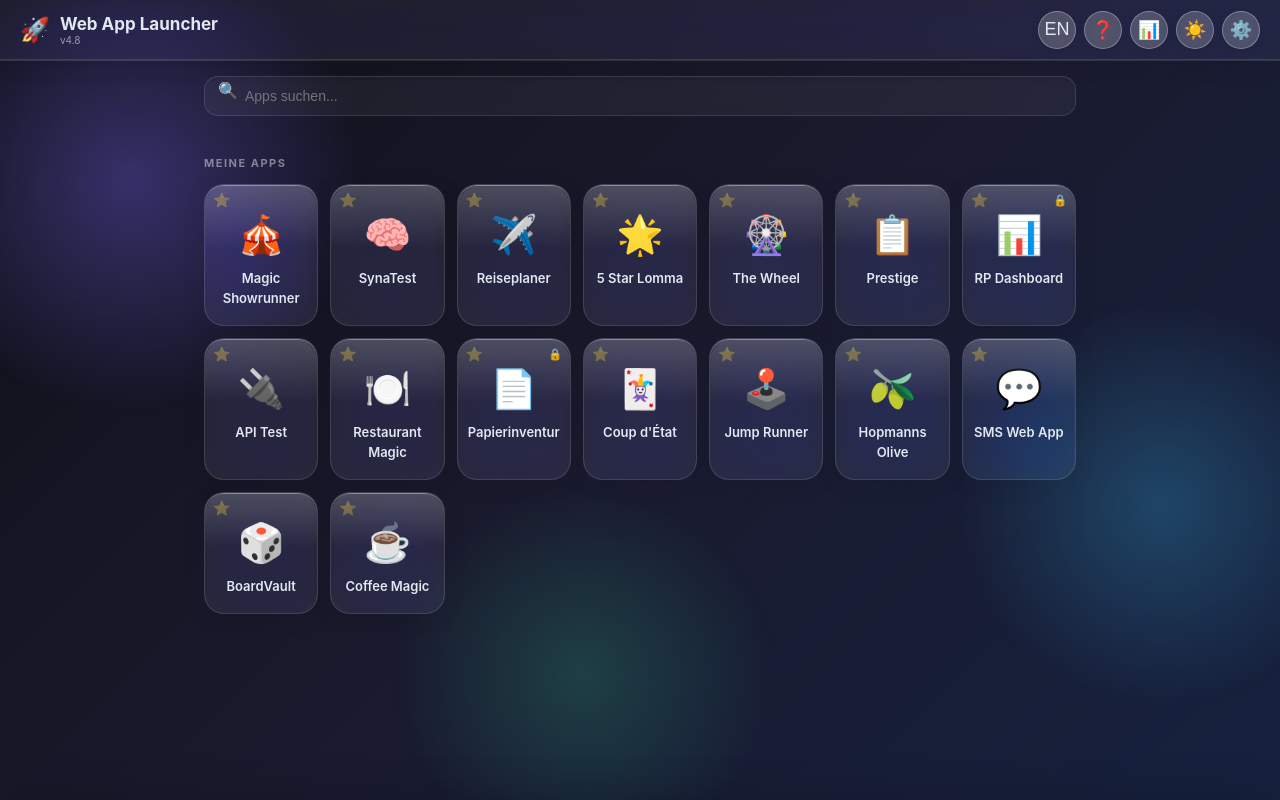
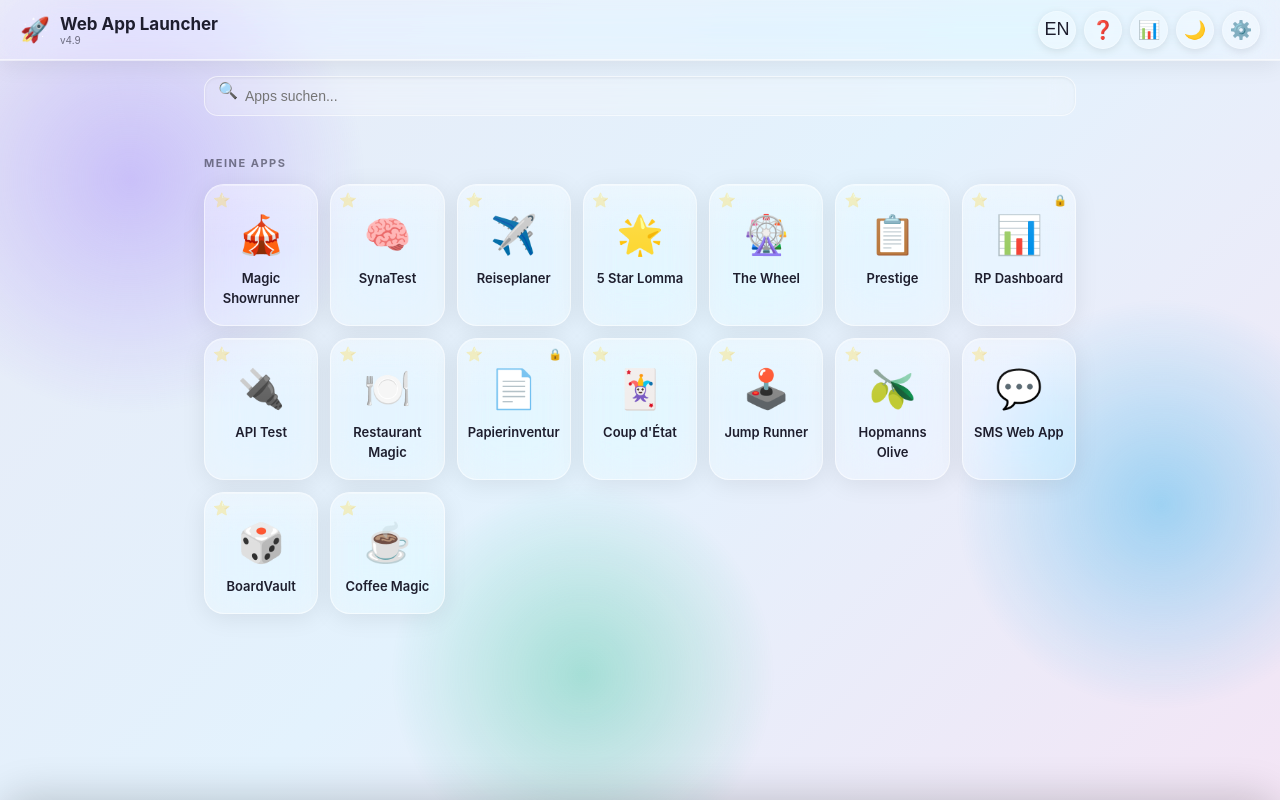
Before and after one commit to TheLomma/webappstarter, a React (Create React App) app: page / in a window 1280 px wide. Built offline with nearby package versions, Linux system fonts and the light colour scheme.

Commit message:
Update App.js
version 4.9

```diff
--- a/src/App.js
+++ b/src/App.js
@@ -24,7 +24,7 @@ const translations = {
     namePlaceholder: "My App",
     urlPlaceholder: "https://example.com",
     emojiPlaceholder: "🌐",
-    version: "v4.8",
+    version: "v4.9",
     search: "Search apps...",
     importExport: "Import / Export",
     exportBtn: "Export JSON",
@@ -133,7 +133,7 @@ const translations = {
     namePlaceholder: "Meine App",
     urlPlaceholder: "https://beispiel.de",
     emojiPlaceholder: "🌐",
-    version: "v4.8",
+    version: "v4.9",
     search: "Apps suchen...",
     importExport: "Import / Export",
     exportBtn: "JSON exportieren",
@@ -292,7 +292,11 @@ export default function App() {
       return { ...DEFAULT_PINS, ...saved };
     } catch { return DEFAULT_PINS; }
   });
-  const [themeName, setThemeName] = useState(() => localStorage.getItem(STORAGE_THEME) || "dark");
+  const [themeName, setThemeName] = useState(() => {
+    const saved = localStorage.getItem(STORAGE_THEME);
+    if (saved) return saved;
+    return window.matchMedia && window.matchMedia('(prefers-color-scheme: dark)').matches ? "dark" : "light";
+  });
   const [lang, setLang] = useState(() => localStorage.getItem(STORAGE_LANG) || "de");
   const [drawerOpen, setDrawerOpen] = useState(false);
   const [form, setForm] = useState({ name: "", url: "", emoji: "" });
@@ -1069,7 +1073,21 @@ export default function App() {
             </div>
           </div>
 
-          {/* Theme */}
+          {/* Dark / Light Mode Toggle */}
+            <div style={{ marginBottom: 24 }}>
+              <div style={s.secTitle}>☀️ Dark / Light Mode</div>
+              <div style={{ display: "flex", alignItems: "center", justifyContent: "space-between", background: theme.inputBg, border: "1px solid " + theme.border, borderRadius: 14, padding: "12px 16px" }}>
+                <div>
+                  <div style={{ fontSize: 14, fontWeight: 600, color: theme.text }}>{isDark ? "🌙 Dark Mode" : "☀️ Light Mode"}</div>
+                  <div style={{ fontSize: 11, color: theme.subtext }}>Beim ersten Start: Systemeinstellung</div>
+                </div>
+                <button onClick={toggleDark} style={{ width: 52, height: 28, borderRadius: 14, border: "none", cursor: "pointer", background: isDark ? theme.primary : "rgba(200,200,200,0.4)", position: "relative", transition: "background .25s" }}>
+                  <div style={{ position: "absolute", top: 3, left: isDark ? 26 : 3, width: 22, height: 22, borderRadius: "50%", background: "#fff", transition: "left .25s", boxShadow: "0 1px 4px rgba(0,0,0,0.2)" }} />
+                </button>
+              </div>
+            </div>
+
+            {/* Theme */}
           <div style={{ marginBottom: 24 }}>
             <div style={s.secTitle}>{t.theme}</div>
             <div style={s.themeGrid}>
```
